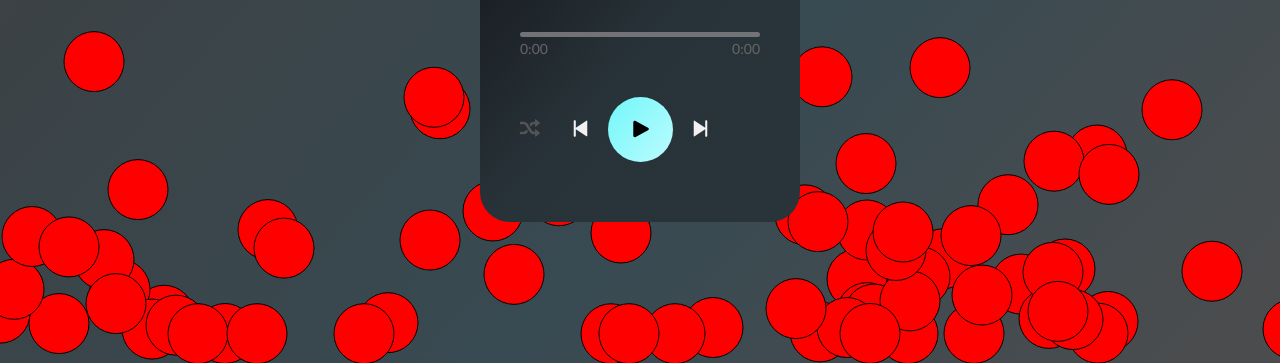
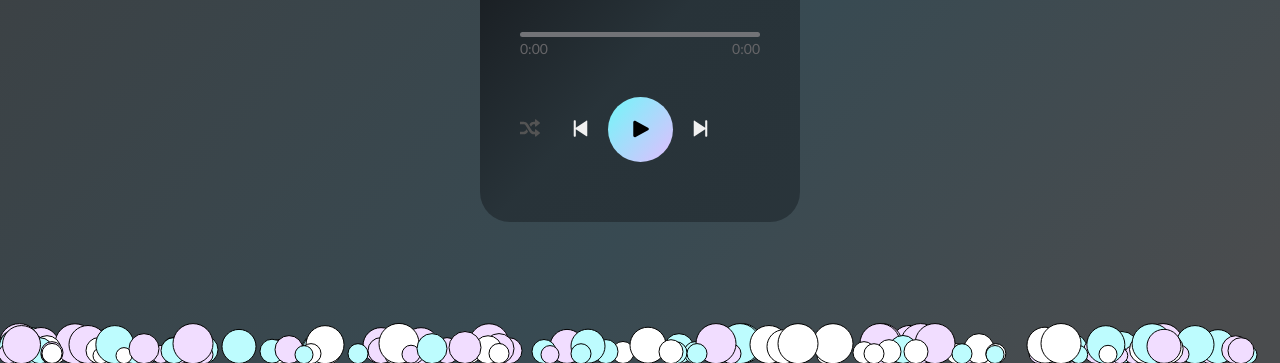
Before and after one commit to ArnoSlb/playeraudio, a website: page index.html in a window 1280 px wide. Shown: the part 437-800 px from the top of the page. Drawn offline with Linux system fonts and the light colour scheme.

Commit message:
feat(add random colors, add friction in x, reset the ball when the song is changed)

```diff
--- a/js/script.js
+++ b/js/script.js
@@ -111,6 +111,7 @@ const prevBtn = document.querySelector('.prev-btn');
 musicPlayer.addEventListener("ended", changeSong);
 
 function changeSong(e){
+    init()
     if(shuffle) {
         playAShuffledSong();
         return;
@@ -148,10 +149,10 @@ const mouse = {
   y: innerHeight / 2
 }
 
-const colors = ['#2185C5', '#7ECEFD', '#FFF6E5', '#FF7F66'];
+const colors = ['#bdfcfe','#fff', '#f1ddff'];
 
 var gravity = 1;
-var friction = 0.9;
+var friction = 0.7;
 
 // Event Listeners
 addEventListener('mousemove', (event) => {
@@ -165,6 +166,10 @@ addEventListener('resize', () => {
 
   init();
 })
+
+// addEventListener('click', function(){
+//   init();
+// })
 
 // Utility Functions
 function randomIntFromRange(min,max) {
@@ -205,7 +210,14 @@ class Ball {
       // simule la gravité
       this.dy += gravity;
     }
-    this.x += this.dx
+
+    // si les balles sortent de l'écran latéralement alors on inverse le mvt
+    if (this.x + this.radius + this.dx > canvas.width || this.x - this.radius < 0   ) {
+      this.dx = -this.dx * ( friction / 1.2 ) ;
+    }
+
+
+    this.x += this.dx;
     // on donne un mvt vertical vers le bas à la balle
     this.y += this.dy;
     this.draw();
@@ -216,12 +228,15 @@ class Ball {
 var ball;
 var ballArray = [];
 function init(){
-  var radius = 30;
-  for (var i=0; i < 100; i++){
-    var x = randomIntFromRange(0, canvas.width - radius);
+  ballArray = [];
+  for (var i=0; i < 150; i++){
+    var radius = randomIntFromRange(8, 20)
+    var x = randomIntFromRange(radius, canvas.width - radius);
     var y = randomIntFromRange(0, canvas.height - radius);
-    var dx = randomIntFromRange(-2, 2)
-    ballArray.push(new Ball(x, y, dx, 2, radius, 'red'));
+    var dx = randomIntFromRange(-2, 2);
+    var dy = randomIntFromRange(-2, 2);
+    var color = randomColor(colors);
+    ballArray.push(new Ball(x, y, dx, dy, radius, color));
   }
 }
 
--- a/style.css
+++ b/style.css
@@ -136,7 +136,7 @@ button img {
   width: 65px;
   border-radius: 50%;
   background: rgba(113,247, 249);
-  background: linear-gradient(130deg, #71f7f9, #bdfcfe);
+  background: linear-gradient(130deg, #71f7f9, #e1bdfe);
   margin: 0 15px;
 }
 
```
